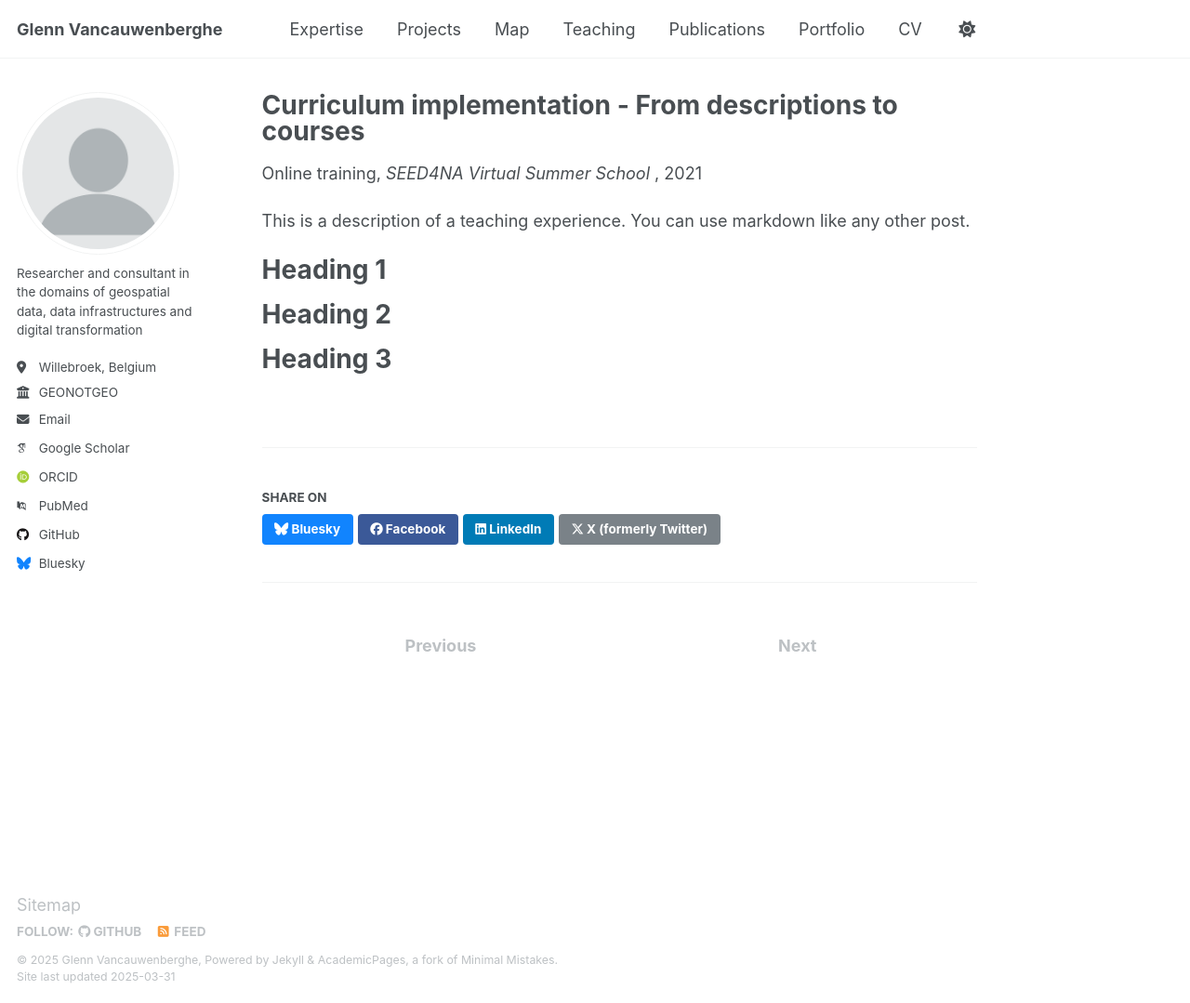
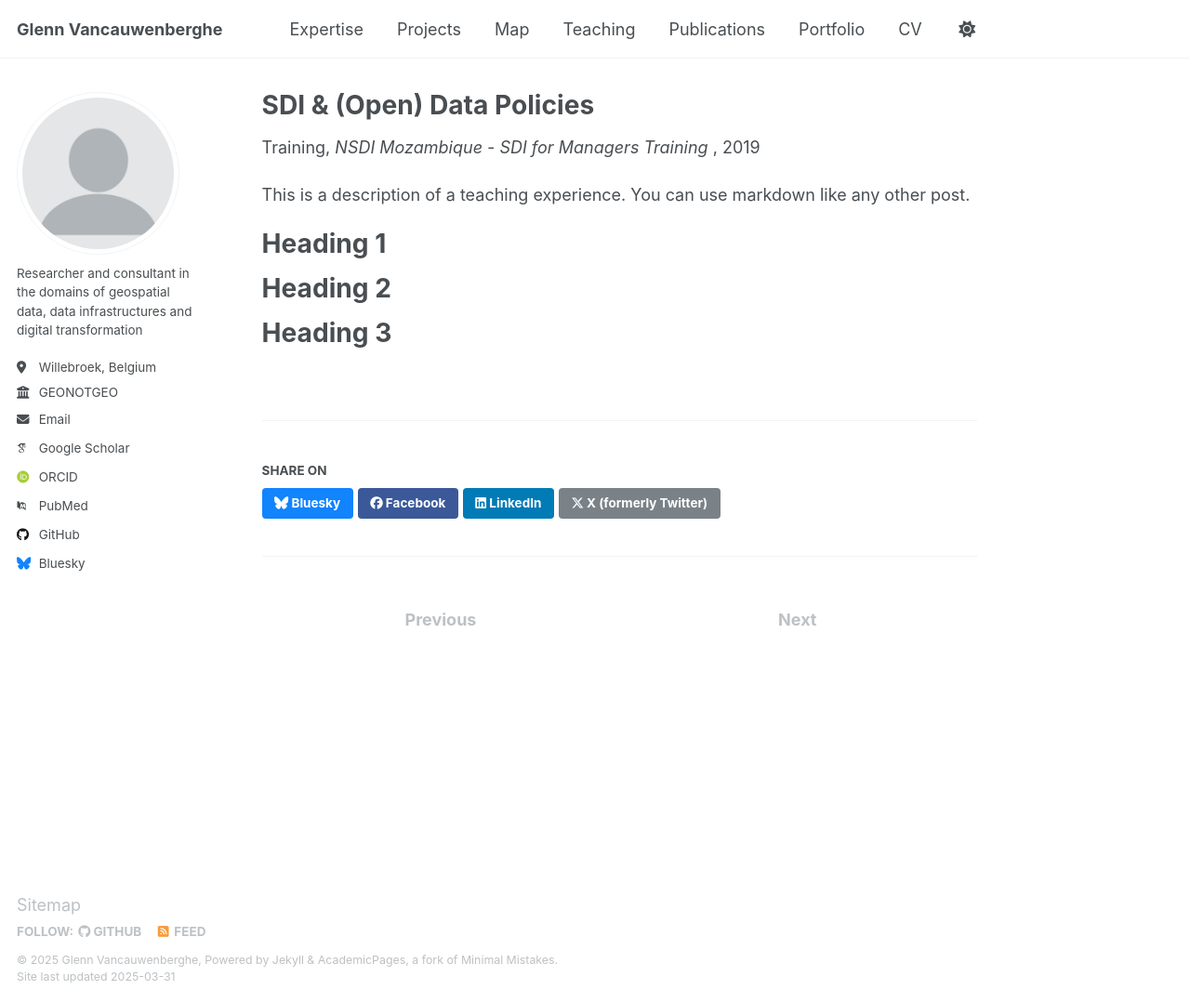
Before and after one commit to GVancauwenberghe/gvancauwenberghe.github.io, a Jekyll site: the page built from _teaching/teaching-17.md, in a window 1280 px wide and 1079 px high. Shown: the whole window at 93% size. Built offline with Jekyll 4.4.1, drawn with Linux system fonts in a browser that asks for light colours; some web fonts are replaced.

Commit message:
Update teaching-17.md

```diff
--- a/_teaching/teaching-17.md
+++ b/_teaching/teaching-17.md
@@ -1,11 +1,11 @@
 ---
-title: "Curriculum implementation - From descriptions to courses"
+title: "SDI & (Open) Data Policies"
 collection: teaching
-type: "Online training"
+type: "Training"
 permalink: /teaching/teaching-17
-venue: "SEED4NA Virtual Summer School "
-date: 2021-05-27
-location: "Online"
+venue: "NSDI Mozambique - SDI for Managers Training "
+date: 2019-11-26
+location: "Maputo, Mozambique"
 ---
 
 This is a description of a teaching experience. You can use markdown like any other post.
```
